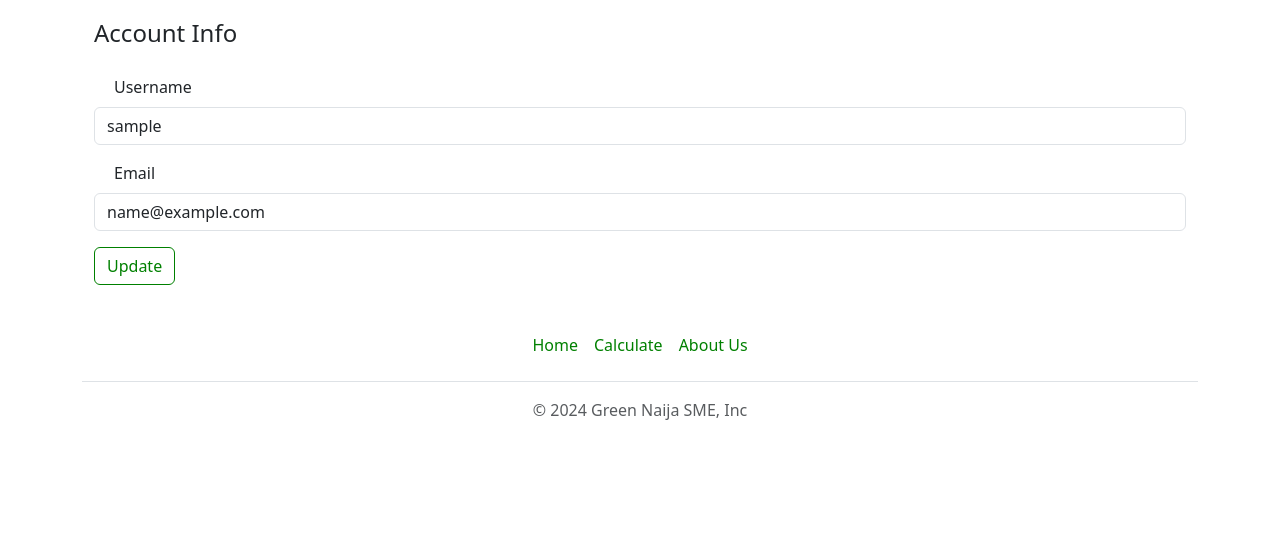
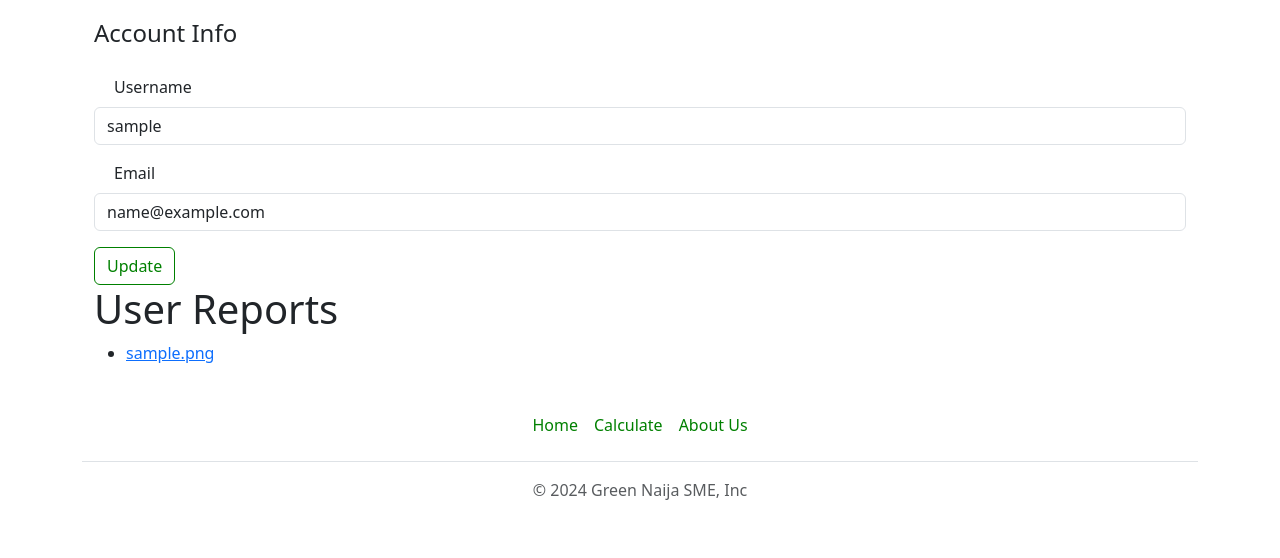
Before and after one commit to Te-mixx/Green-naija-sme, a Flask app: page /account in a window 1280 px wide. Shown: the part 316-874 px from the top of the page. Before the commit the page ends 736 px from the top, so only its background shows below. Run offline with Flask 3, Linux system fonts and the light colour scheme; a user stored in the database is signed in; tables that the repository leaves empty hold one stand-in row (values such as "Sample post"); grey boxes marked "Sample" are stand-in pictures; some libraries are stand-ins or nearby versions.

Commit message:
add report_download

```diff
--- a/flaskr/routes.py
+++ b/flaskr/routes.py
@@ -1,12 +1,16 @@
-from flaskr.models import User
+from flaskr.models import Report, User
 from flaskr import app, db, bcrypt, mail
-from flask import json, render_template, session, url_for, redirect, flash
+from flask import json, render_template, session, url_for, redirect, flash, send_file
 from flaskr.forms import (RegistrationForm,
                           LoginForm, UpdateAccountForm, RequestResetForm,
                           ResetPasswordForm)
 from flask import request
 from flask_login import login_user, current_user, logout_user, login_required
 from flask_mail import Message
+from flask_weasyprint import HTML
+from io import BytesIO
+import uuid
+
 
 # Constants for fuel types and corresponding coefficients
 fuel_coefficients = {
@@ -179,16 +183,28 @@ def result():
         category_emissions)) * 100)
     energy_percent = int((energy_emission / sum(category_emissions)) * 100)
 
-    return render_template('result.html', labels=category_labels,
-                           data=category_emissions,
-                           total_price=total_price,
-                           total_emission=total_emission,
-                           transportation_emission=transportation_emission,
-                           energy_emission=energy_emission,
-                           transport_percent=transport_percent,
-                           energy_percent=energy_percent,
-                           from_date=from_date,
-                           to_date=to_date)
+    rendered_html = render_template('result.html', labels=category_labels,
+                                    data=category_emissions,
+                                    total_price=total_price,
+                                    total_emission=total_emission,
+                                    transportation_emission=transportation_emission,
+                                    energy_emission=energy_emission,
+                                    transport_percent=transport_percent,
+                                    energy_percent=energy_percent,
+                                    from_date=from_date,
+                                    to_date=to_date)
+
+    pdf_data = HTML(string=rendered_html).write_pdf()
+
+    # Generate unique filename using UUID
+    filename = f'result_report_{uuid.uuid4()}.pdf'
+
+    # Save PDF to the database
+    new_report = Report(filename=filename, data=pdf_data, user_id=current_user.id)
+    db.session.add(new_report)
+    db.session.commit()
+
+    return rendered_html
 
 
 @app.route('/calculate', methods=['GET'])
@@ -212,8 +228,20 @@ def account():
         form.email.data = current_user.email
     image_file = url_for('static',
                          filename='profile_pics/' + current_user.image_file)
+    user_reports = Report.query.filter_by(user_id=current_user.id).all()
     return render_template('account.html',
-                           image_file=image_file, form=form, title="Account")
+                           image_file=image_file, form=form, title="Account", user_reports=user_reports)
+
+
+@app.route('/download_report/<int:report_id>', methods=['GET'])
+@login_required
+def download_report(report_id):
+    report = Report.query.get(report_id)
+    if report and report.user_id == current_user.id:
+        return send_file(BytesIO(report.data), as_attachment=True, download_name=report.filename)
+    else:
+        flash('Report not found or you do not have permission to access it.', 'error')
+        return redirect(url_for('result'))
 
 
 def send_reset_mail(user):
--- a/flaskr/templates/account.html
+++ b/flaskr/templates/account.html
@@ -43,5 +43,14 @@
             </div>
           </form>
 
+          <h1>User Reports</h1>
+          <ul>
+              {% for report in user_reports %}
+                  <li>
+                      <a href="{{ url_for('download_report', report_id=report.id) }}">{{ report.filename }}</a>
+                  </li>
+              {% endfor %}
+          </ul>
+
     </div>
 {% endblock content%}
--- a/flaskr/templates/result.html
+++ b/flaskr/templates/result.html
@@ -40,9 +40,6 @@
 
         </div>
     </div>
-
-
-
 
 
 <script src="https://code.jquery.com/jquery-3.6.1.min.js" integrity="sha256-o88AwQnZB+VDvE9tvIXrMQaPlFFSUTR+nldQm1LuPXQ=" crossorigin="anonymous"></script>
```
